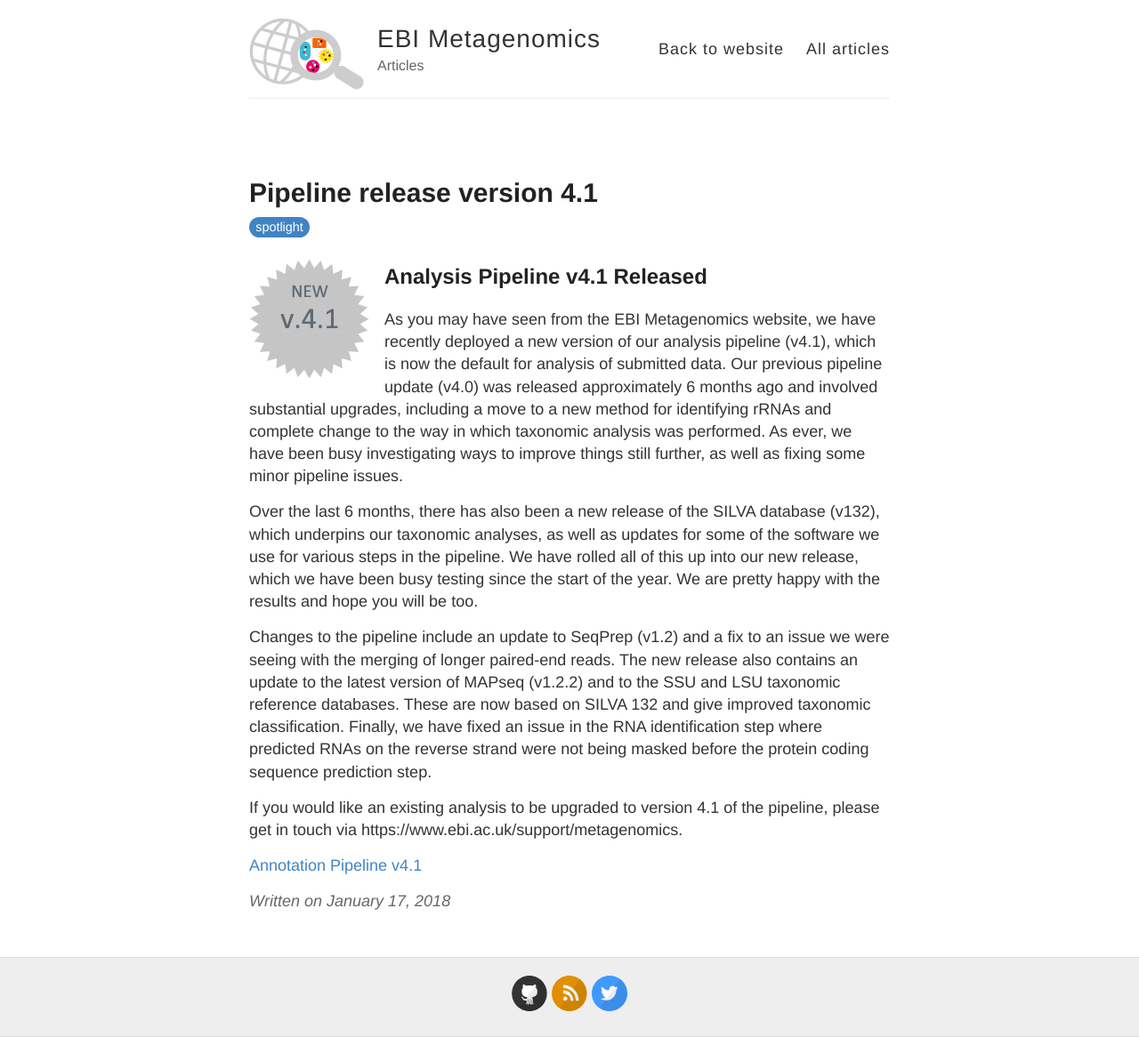
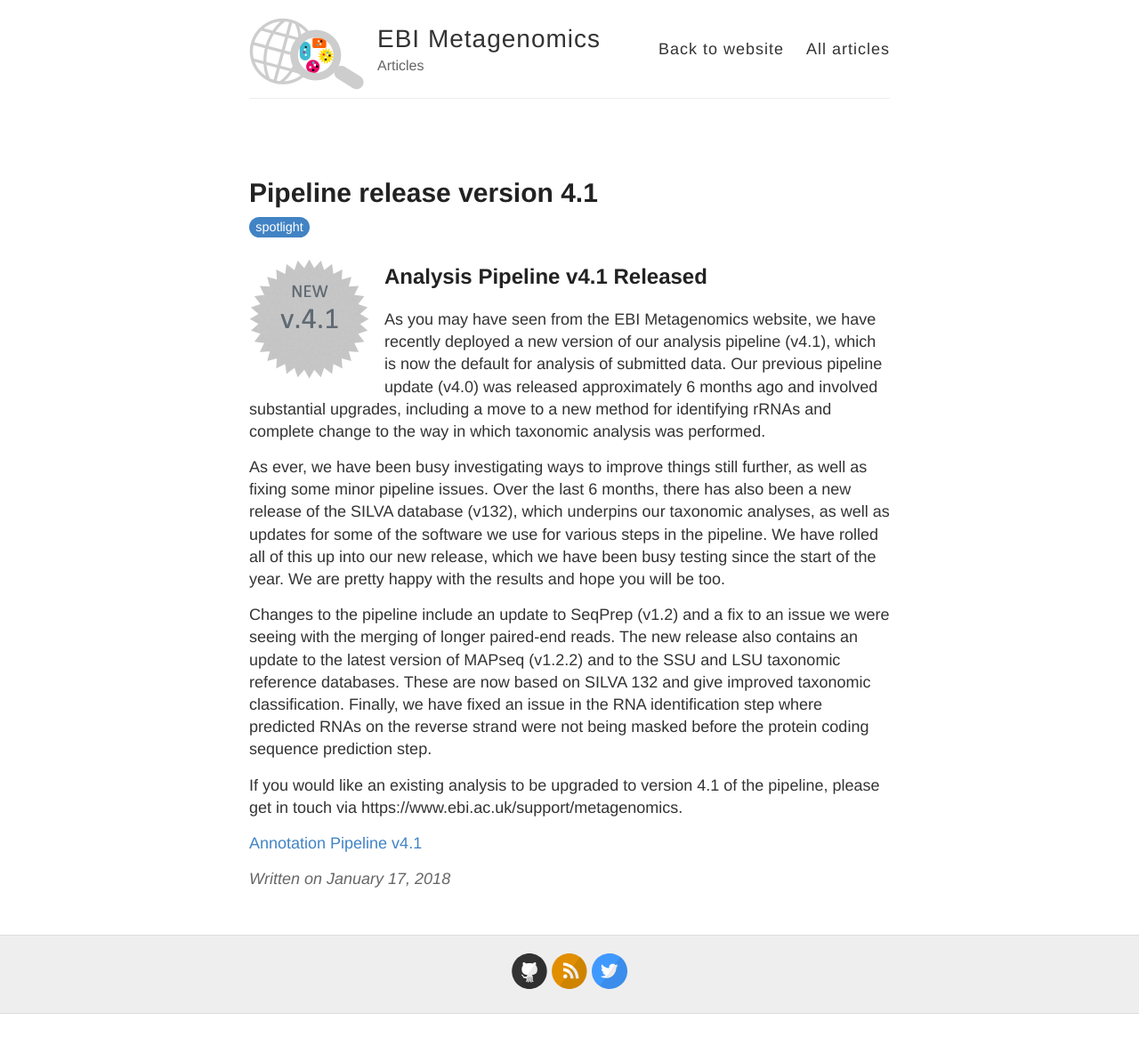
Before and after one commit to EBI-Metagenomics/blog, a Jekyll site: the page built from _posts/2018-01-17-Pipeline release version 4.1.md, in a window 1280 px wide. Shown: the whole page at 89% size. Built offline with Jekyll 4.4.1, drawn with Linux system fonts in a browser that asks for light colours; after the commit the page ends 1140 px from its top, so only the background shows below that.

```diff
--- a/_posts/2018-01-17-Pipeline release version 4.1.md
+++ b/_posts/2018-01-17-Pipeline release version 4.1.md
@@ -9,9 +9,9 @@ layout: post
 ---
 ![ico_pipeline_version_newnumber_01.png]({{site.baseurl}}/assets/media/images/posts/ico_pipeline_version_newnumber_01.png)
 ## Analysis Pipeline v4.1 Released
-As you may have seen from the EBI Metagenomics website, we have recently deployed a new version of our analysis pipeline (v4.1), which is now the default for analysis of submitted data. Our previous pipeline update (v4.0) was released approximately 6 months ago and involved substantial upgrades, including a move to a new method for identifying rRNAs and complete change to the way in which taxonomic analysis was performed. As ever, we have been busy investigating ways to improve things still further, as well as fixing some minor pipeline issues.
+As you may have seen from the EBI Metagenomics website, we have recently deployed a new version of our analysis pipeline (v4.1), which is now the default for analysis of submitted data. Our previous pipeline update (v4.0) was released approximately 6 months ago and involved substantial upgrades, including a move to a new method for identifying rRNAs and complete change to the way in which taxonomic analysis was performed.
 
-Over the last 6 months, there has also been a new release of the SILVA database (v132), which underpins our taxonomic analyses, as well as updates for some of the software we use for various steps in the pipeline. We have rolled all of this up into our new release, which we have been busy testing since the start of the year. We are pretty happy with the results and hope you will be too.
+As ever, we have been busy investigating ways to improve things still further, as well as fixing some minor pipeline issues. Over the last 6 months, there has also been a new release of the SILVA database (v132), which underpins our taxonomic analyses, as well as updates for some of the software we use for various steps in the pipeline. We have rolled all of this up into our new release, which we have been busy testing since the start of the year. We are pretty happy with the results and hope you will be too.
 
 Changes to the pipeline include an update to SeqPrep (v1.2) and a fix to an issue we were seeing with the merging of longer paired-end reads. The new release also contains an update to the latest version of MAPseq (v1.2.2) and to the SSU and LSU taxonomic reference databases. These are now based on SILVA 132 and give improved taxonomic classification. Finally, we have fixed an issue in the RNA identification step where predicted RNAs on the reverse strand were not being masked before the protein coding sequence prediction step.
 
```
